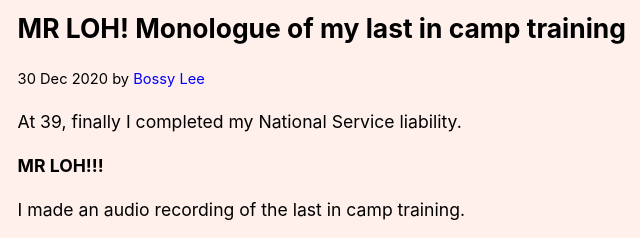
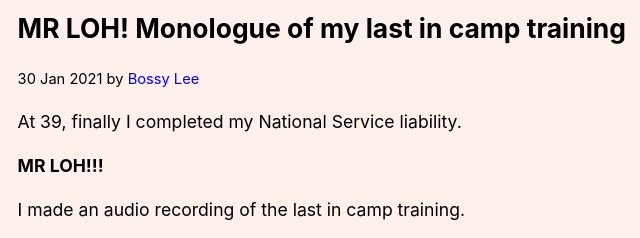
Before and after one commit to bosslee/This-is-Bosslee, an Eleventy site: page posts/mr-loh.md in a window 1280 px wide. Shown: the part 193-431 px from the top of the page, 0-640 px from the left. Built offline with nearby package versions, Linux system fonts and the light colour scheme; Eleventy itself is replaced by a stand-in of ours; files that its build step writes are made by us from their sources; what eleventy-plugin-youtube-embed would draw is missing.

Commit message:
change date

```diff
--- a/posts/mr-loh.md
+++ b/posts/mr-loh.md
@@ -1,6 +1,6 @@
 ---
 title: MR LOH! Monologue of my last in camp training
-date: 2020-12-30
+date: 2021-01-30
 summary: I finally completed my National Service liability
 ---
 
```
